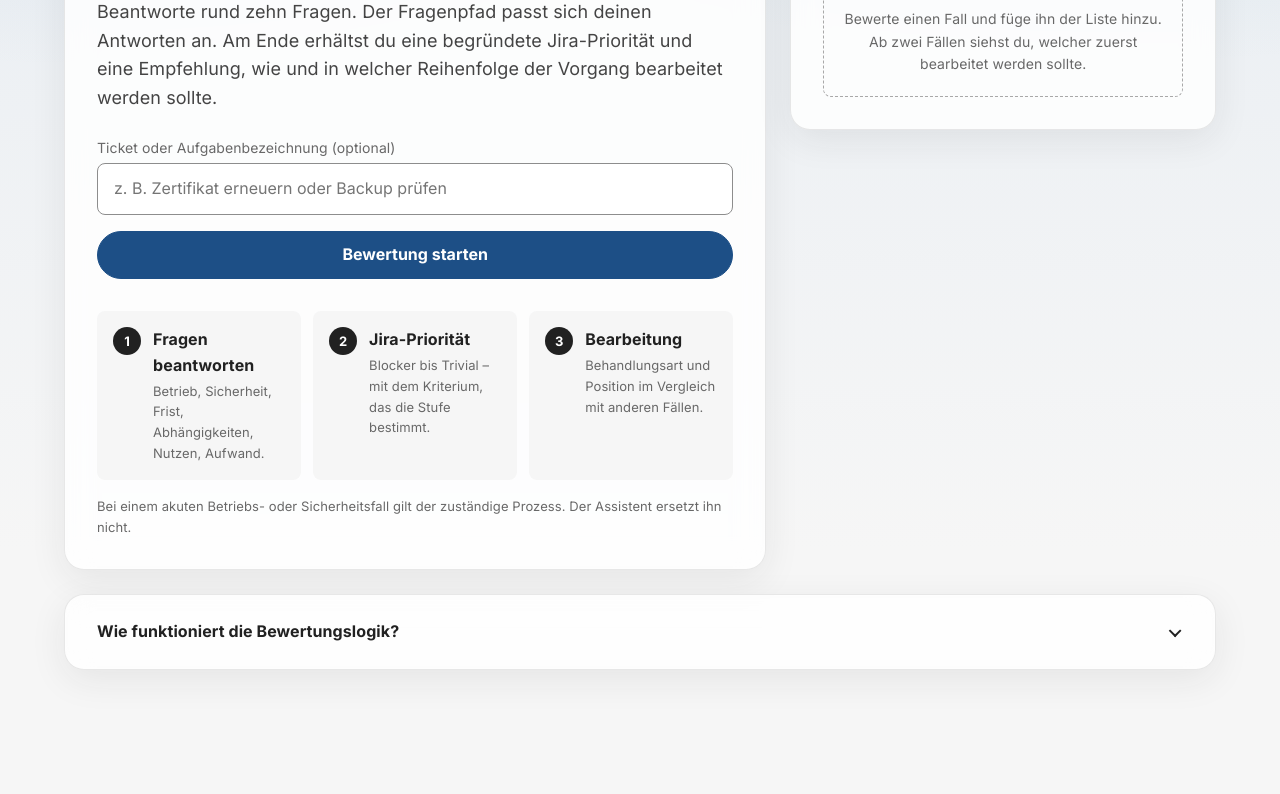
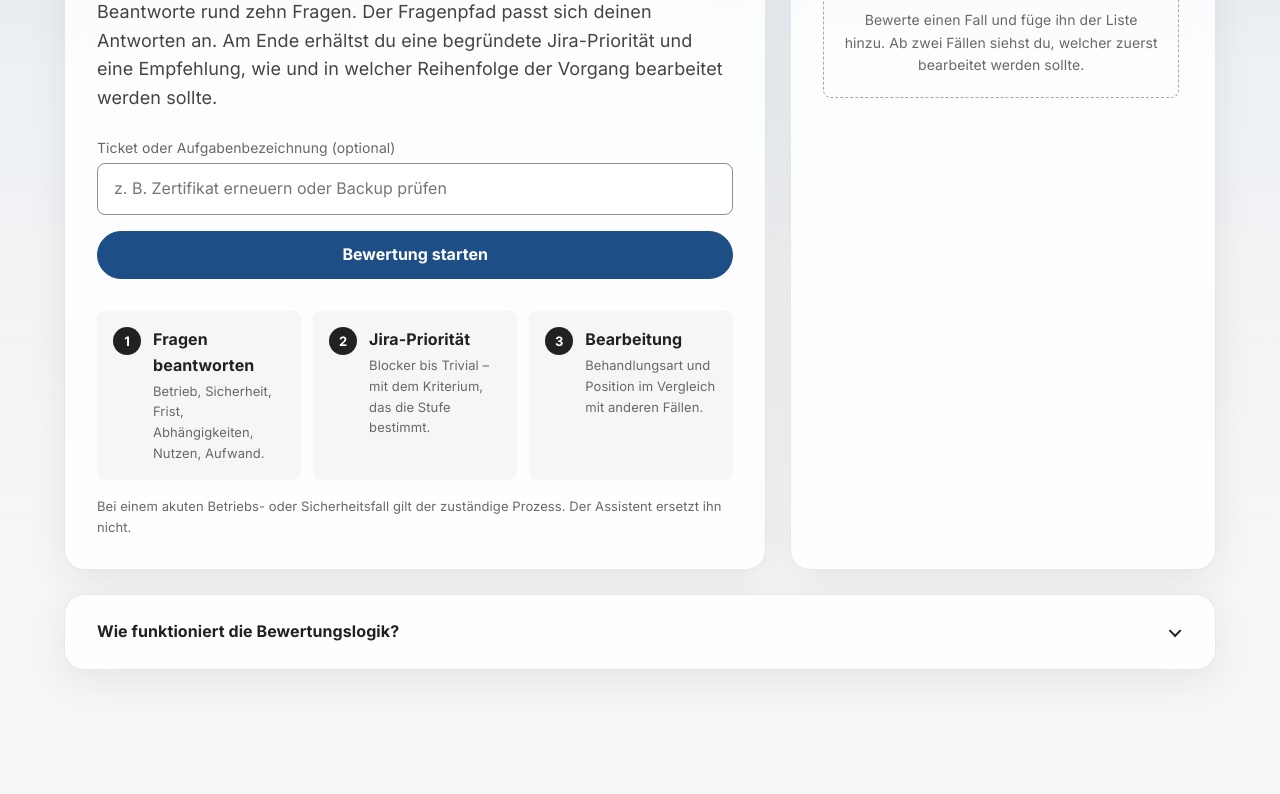
Before and after one commit to SwissInnovationStudios/priorisierungs-assistent, a plain HTML site: page index.html in a window 1280 px wide. Shown: the part 249-1043 px from the top of the page. Drawn offline with Linux system fonts and the light colour scheme.

Commit message:
Priorisierungs-Assistent: a74935a

```diff
--- a/css/app.css
+++ b/css/app.css
@@ -210,11 +210,26 @@ a.sbb-header__brand { color: inherit; text-decoration: none; }
    ===================================================================== */
 .app-container { max-width: 76rem; margin: 0 auto; padding: clamp(1rem, 3vw, 2rem) clamp(1rem, 3vw, 2rem) var(--sbb-spacing-fixed-12x); }
 .app-layout { display: grid; grid-template-columns: minmax(0, 1.65fr) minmax(0, 1fr); gap: clamp(1rem, 2vw, 1.5rem); align-items: start; }
-.app-sticky { position: sticky; top: calc(var(--app-header-height) + var(--sbb-spacing-fixed-4x)); max-height: calc(100vh - var(--app-header-height) - 2rem); overflow: auto; }
+/* Vergleichsliste: Kopf und Fuss fest, nur die Liste scrollt. Auf dem Desktop ist die Box so hoch wie
+   die Bewertungsbox (contain: size → sie zählt nicht zur Zeilenhöhe, stretch füllt die Zeile);
+   der Inhalt bleibt beim Scrollen der Seite sichtbar (sticky, höchstens Fensterhöhe). */
+.app-compare { display: flex; flex-direction: column; }
+.app-compare__head { flex: none; padding-bottom: var(--sbb-spacing-fixed-2x); }
+.app-compare__body { position: relative; flex: 1 1 auto; min-height: 0; }
+.app-compare__foot { flex: none; }
+.app-compare__foot:empty { display: none; }
+@media (min-width: 56.0625rem) {
+  .app-layout { align-items: stretch; }
+  .app-sticky { contain: size; }
+  .app-sticky .app-compare { position: sticky; top: calc(var(--app-header-height) + var(--sbb-spacing-fixed-6x)); height: 100%; max-height: calc(100vh - var(--app-header-height) - var(--sbb-spacing-fixed-12x)); }
+  .app-compare__head { padding-bottom: var(--sbb-spacing-fixed-3x); border-bottom: var(--sbb-border-width-1x) solid var(--app-color-line); }
+  .app-compare__body { overflow-y: auto; overscroll-behavior: contain; padding-right: var(--sbb-spacing-fixed-1x); }
+  .app-compare__body:focus-visible { outline-offset: 0; }
+  .app-compare__foot { padding-top: var(--sbb-spacing-fixed-2x); border-top: var(--sbb-border-width-1x) solid var(--app-color-line); }
+}
 .app-about { margin-top: clamp(1rem, 2vw, 1.5rem); padding-block: var(--sbb-spacing-fixed-2x); border-top: var(--sbb-border-width-1x) solid var(--app-color-card-border); }
 @media (max-width: 56rem) {
   .app-layout { grid-template-columns: 1fr; }
-  .app-sticky { position: static; max-height: none; overflow: visible; }
 }
 @media (max-width: 36rem) { .app-hide-s { display: none; } }
 
@@ -427,5 +442,7 @@ a.sbb-header__brand { color: inherit; text-decoration: none; }
   .sbb-header, .sbb-footer, .sbb-action-group, .sbb-mini-button, .app-skip { display: none !important; }
   body::before { display: none; }
   .sbb-card { box-shadow: none; border: 1px solid #ccc; background: #fff; -webkit-backdrop-filter: none; backdrop-filter: none; break-inside: avoid; }
-  .app-sticky { position: static; max-height: none; }
+  .app-sticky { contain: none; }
+  .app-compare, .app-sticky .app-compare { position: static; height: auto; max-height: none; }
+  .app-compare__body { overflow: visible; }
 }
--- a/js/app.js
+++ b/js/app.js
@@ -406,13 +406,18 @@ function raiseBlock(answers) {
 }
 
 function comparisonView() {
-  compare.replaceChildren();
-  compare.append(
+  // Kopf und Fuss bleiben stehen, nur die Liste scrollt (Desktop; siehe .app-compare in app.css).
+  const head = el('div', { class: 'app-compare__head' });
+  const body = el('div', { class: 'app-compare__body', tabindex: '0', role: 'region', 'aria-label': 'Gespeicherte Fälle' });
+  const foot = el('div', { class: 'app-compare__foot' });
+  const keepScroll = compare.querySelector('.app-compare__body')?.scrollTop || 0;
+  compare.replaceChildren(el('div', { class: 'app-compare' }, [head, body, foot]));
+  head.append(
     txt('Vergleichsliste', 'app-overline'),
     el('h2', { class: 'sbb-title sbb-title--2', id: 'compare-title' }, cases.length + ' ' + (cases.length === 1 ? 'Fall' : 'Fälle')),
-    txt('Reihenfolge nur unter den hier gespeicherten, startklaren Fällen. Kein Jira-Rank.', 'sbb-text-xs app-muted')
+    txt('Reihenfolge nur unter den hier gespeicherten, startklaren Fällen. Kein Jira-Rank.', 'sbb-text-xs app-muted app-mb-0')
   );
-  if (!cases.length) compare.append(el('div', { class: 'app-empty' }, 'Bewerte einen Fall und füge ihn der Liste hinzu. Ab zwei Fällen siehst du, welcher zuerst bearbeitet werden sollte.'));
+  if (!cases.length) body.append(el('div', { class: 'app-empty' }, 'Bewerte einen Fall und füge ihn der Liste hinzu. Ab zwei Fällen siehst du, welcher zuerst bearbeitet werden sollte.'));
 
   const { ordered, pending } = orderCases(cases);
   const remove = index => () => {
@@ -438,17 +443,24 @@ function comparisonView() {
     ]);
   };
 
-  if (ordered.length) compare.append(el('h3', { class: 'sbb-title sbb-title--4 app-mt-4' }, 'Startklar · empfohlene Reihenfolge'),
+  if (ordered.length) body.append(el('h3', { class: 'sbb-title sbb-title--4 app-mt-4' }, 'Startklar · empfohlene Reihenfolge'),
     el('ol', { class: 'app-rows' }, ordered.map((c, n) => row(c, String(n + 1), c.result.service))));
-  if (pending.length) compare.append(el('h3', { class: 'sbb-title sbb-title--4 app-mt-4' }, 'Noch zu klären'),
+  if (pending.length) body.append(el('h3', { class: 'sbb-title sbb-title--4 app-mt-4' }, 'Noch zu klären'),
     el('ul', { class: 'app-rows' }, pending.map(c => row(c, '?', c.result.gates.join(' · '), true))));
 
   if (cases.length) {
-    compare.append(el('div', { class: 'sbb-action-group sbb-action-group--end' }, confirmClear
+    foot.append(el('div', { class: 'sbb-action-group sbb-action-group--end' }, confirmClear
       ? [txt('Alle Fälle löschen?', 'sbb-text-s app-mb-0'), button('Abbrechen', () => { confirmClear = false; render(false); }, 'sbb-transparent-button'), button('Ja, löschen', () => { cases = []; savedCase = null; saved = false; confirmClear = false; saveCases(cases); render(false); }, 'sbb-secondary-button')]
       : [button('Liste leeren', () => { confirmClear = true; render(false); }, 'sbb-transparent-button')]));
   }
-  if (!storageAvailable()) compare.append(txt('Lokales Speichern ist nicht verfügbar. Die Liste gilt nur bis zum Schliessen oder Neuladen der Seite.', 'sbb-text-xs app-muted app-mt-4'));
+  if (!storageAvailable()) foot.append(txt('Lokales Speichern ist nicht verfügbar. Die Liste gilt nur bis zum Schliessen oder Neuladen der Seite.', 'sbb-text-xs app-muted app-mt-4'));
+  // Scrollposition der Liste über Neuzeichnen hinweg halten; neuen bzw. bearbeiteten Fall sichtbar machen.
+  body.scrollTop = keepScroll;
+  const mark = body.querySelector('.is-new, .is-editing');
+  if (mark && body.scrollHeight > body.clientHeight) {
+    const top = mark.offsetTop, bottom = top + mark.offsetHeight;
+    if (top < body.scrollTop || bottom > body.scrollTop + body.clientHeight) body.scrollTop = Math.max(0, top - 8);
+  }
 }
 
 function render(focus = false) {
```
